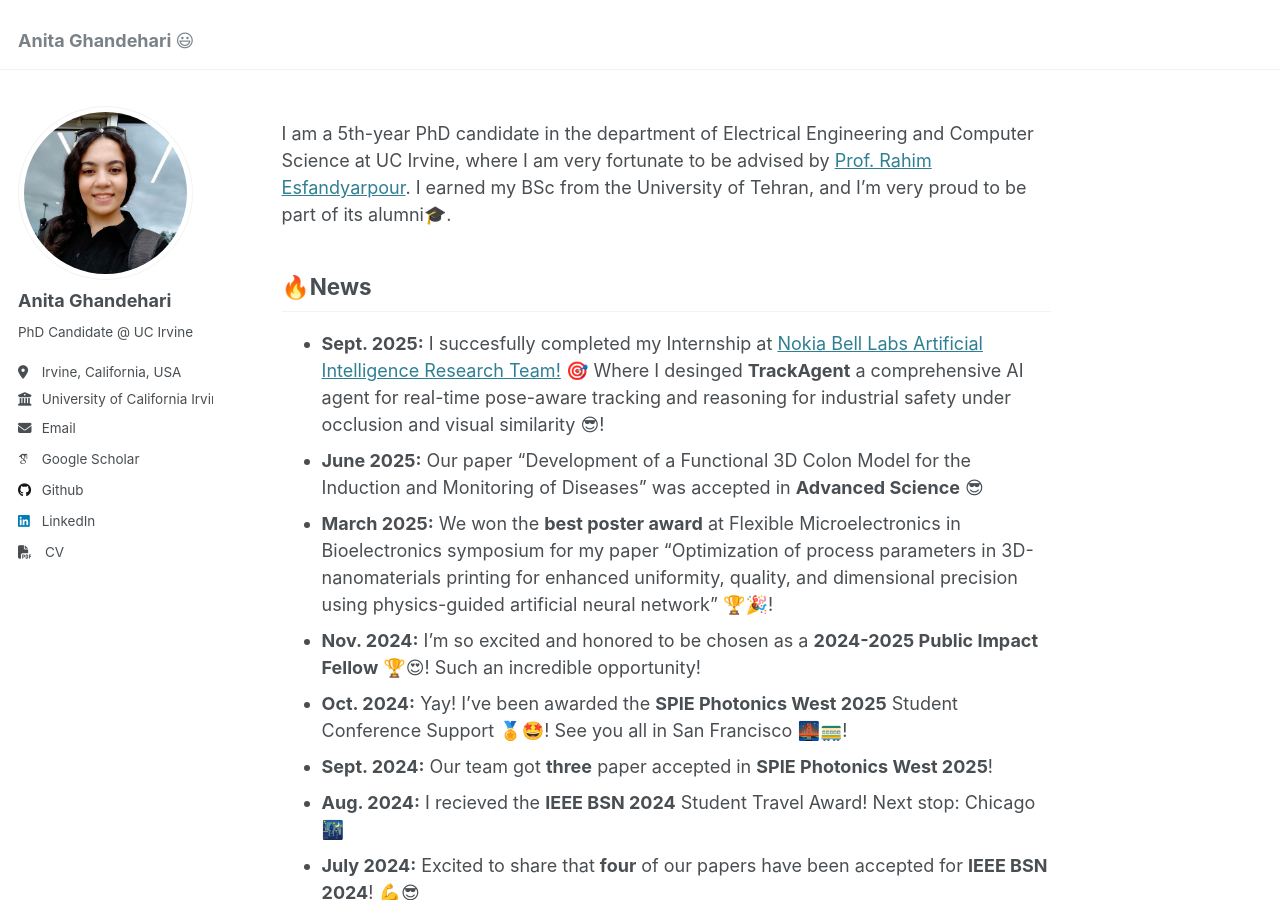
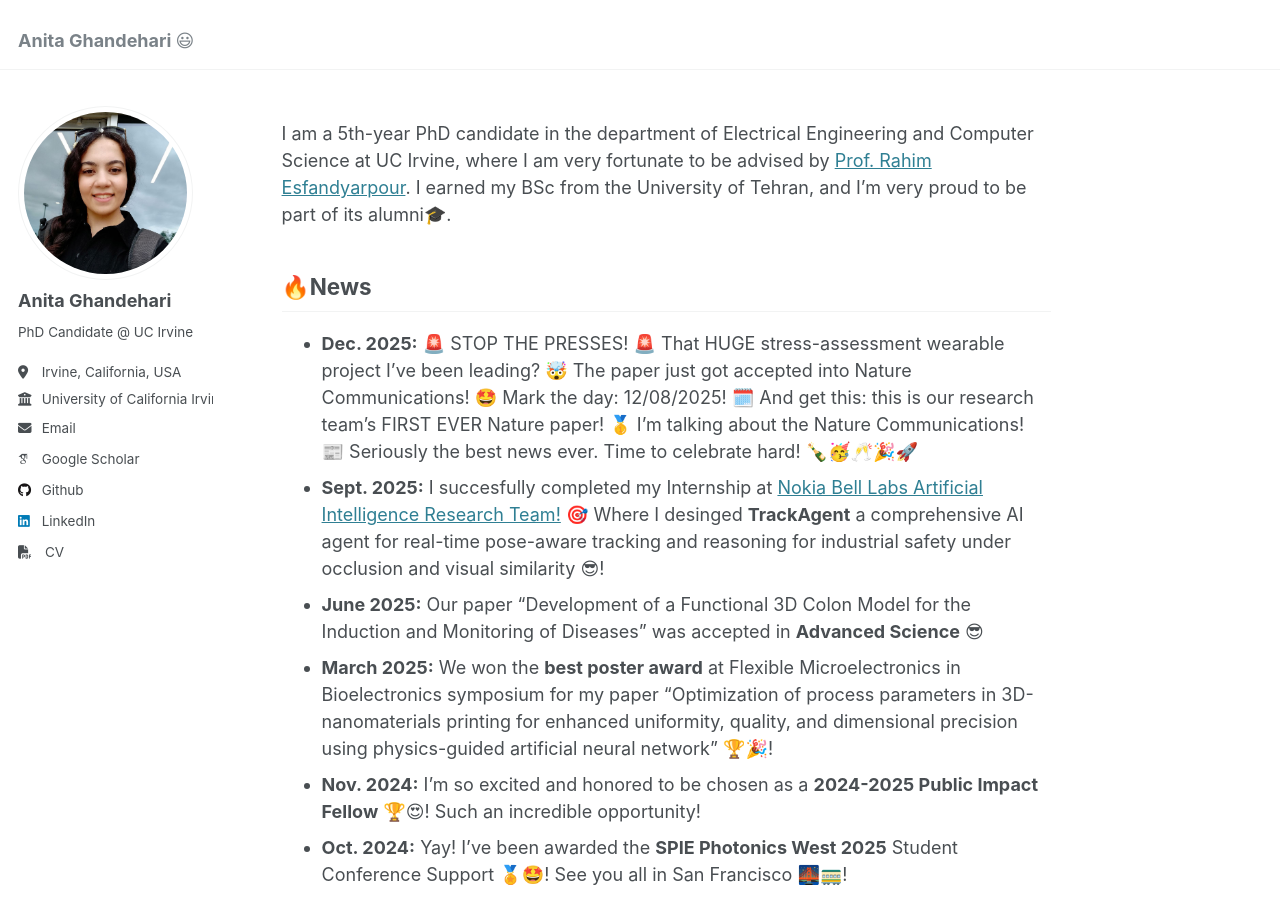
Before and after one commit to AnitaGhandehari/AnitaGhandehari.github.io, a Jekyll site: the page built from _pages/about.md, in a window 1280 px wide and 900 px high. Built offline with Jekyll 4.4.1, drawn with Linux system fonts in a browser that asks for light colours; some web fonts are replaced.

Commit message:
Update news section with recent achievements
Added recent achievements and updates to the news section.

```diff
--- a/_pages/about.md
+++ b/_pages/about.md
@@ -12,6 +12,8 @@ I am a 5th-year PhD candidate in the department of Electrical Engineering and Co
 
 🔥News
 ------
+- **Dec. 2025:** 🚨 STOP THE PRESSES! 🚨 That HUGE stress-assessment wearable project I've been leading? 🤯 The paper just got accepted into Nature Communications! 🤩 Mark the day: 12/08/2025! 🗓️
+And get this: this is our research team's FIRST EVER Nature paper! 🥇 I'm talking about the Nature Communications! 📰 Seriously the best news ever. Time to celebrate hard! 🍾🥳🥂🎉🚀
 - **Sept. 2025:** I succesfully completed my Internship at [Nokia Bell Labs Artificial Intelligence Research Team!](https://www.nokia.com/bell-labs/research/air-lab/) 🎯 Where I desinged **TrackAgent** a comprehensive AI agent for real-time pose-aware tracking and reasoning for industrial safety under occlusion and visual similarity 😎!
 - **June 2025:** Our paper "Development of a Functional 3D Colon Model for the Induction and Monitoring of Diseases" was accepted in **Advanced Science** 😎
 - **March 2025:** We won the **best poster award** at Flexible Microelectronics in Bioelectronics symposium for my paper "Optimization of process parameters in 3D-nanomaterials printing for enhanced uniformity, quality, and dimensional precision using physics-guided artificial neural network" 🏆🎉!
```
